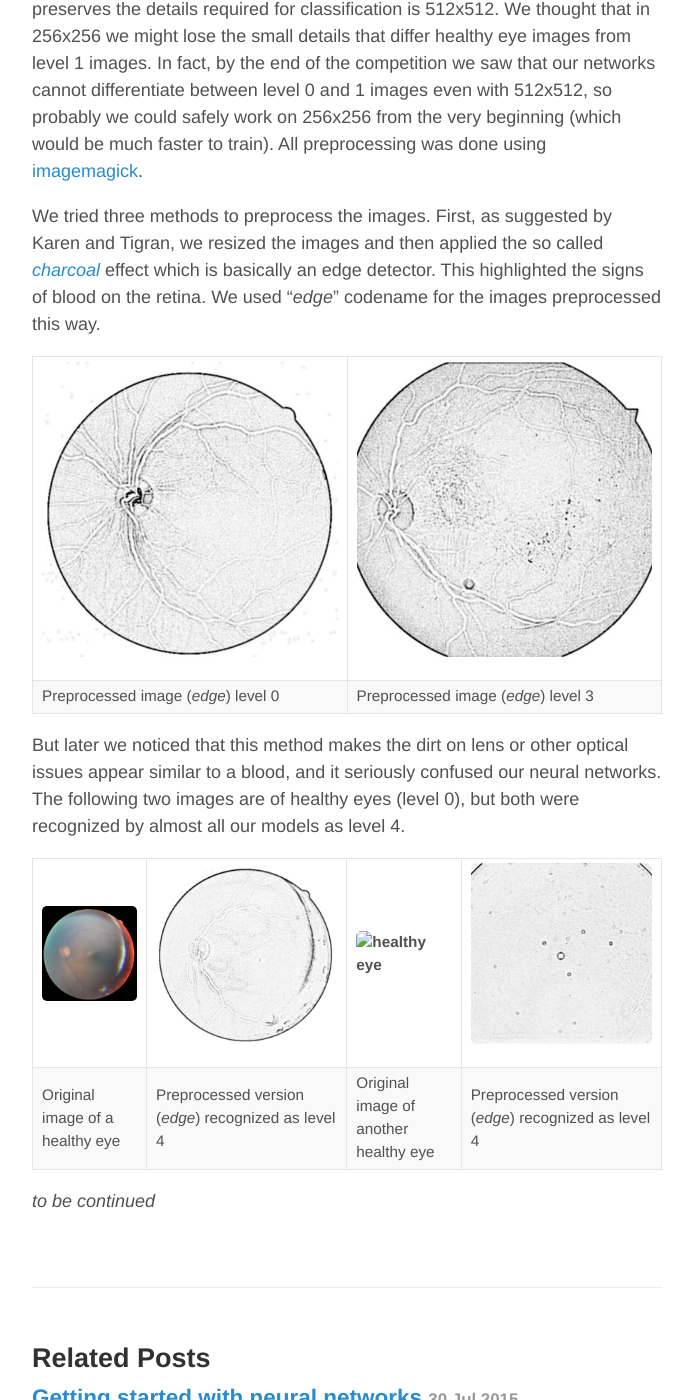
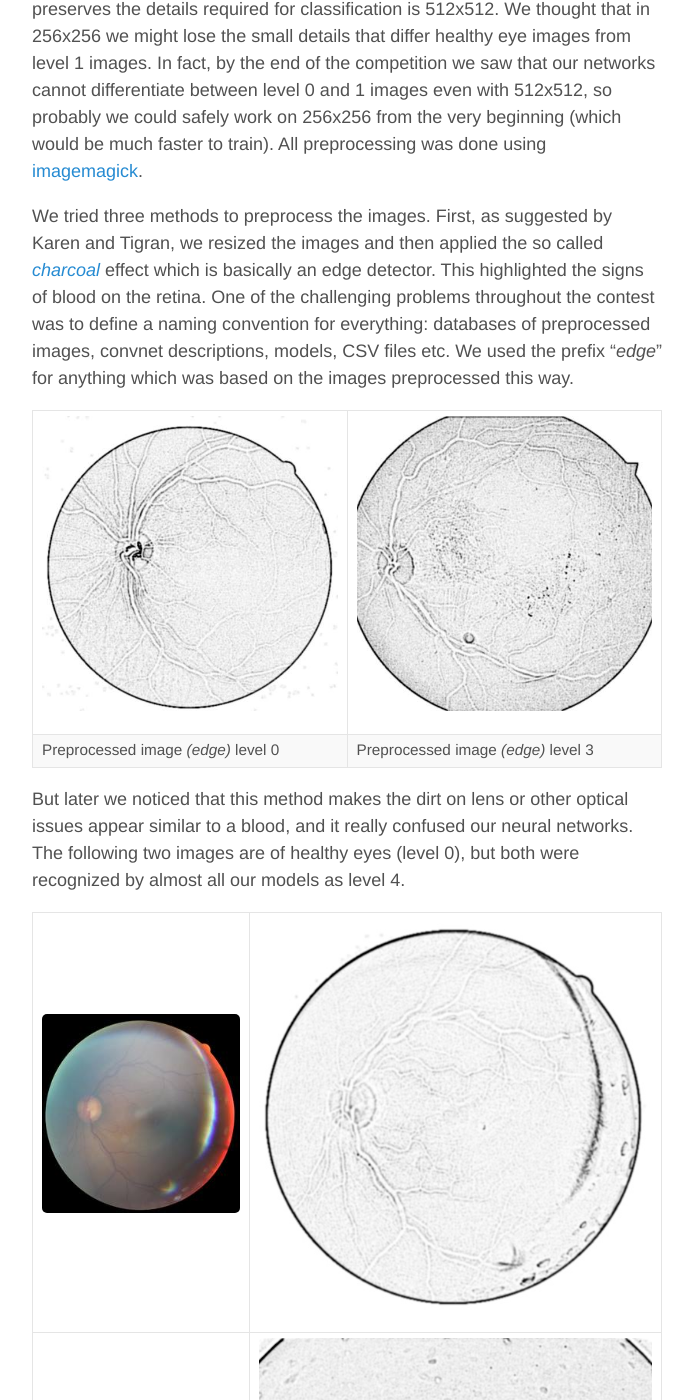
Before and after one commit to YerevaNN/yerevann.github.io, a Jekyll site: the page built from _posts/2015-08-15-diabetic-retinopathy-detection-contest-what-we-did-wrong.md, in a window 1280 px wide and 1400 px high, scrolled down 2394 px. Shown: the whole window, without its empty margins (293-986 px from the left). Built offline with Jekyll 4.4.1, drawn with Linux system fonts in a browser that asks for light colours; comment, search, counter and statistics services are not loaded; some of the changed text lies outside the part shown.

Commit message:
retinopathy post - preprocessing g and ge

```diff
--- a/_posts/2015-08-15-diabetic-retinopathy-detection-contest-what-we-did-wrong.md
+++ b/_posts/2015-08-15-diabetic-retinopathy-detection-contest-what-we-did-wrong.md
@@ -27,16 +27,40 @@
 ## Image preprocessing
 Images from the training and test datasets have very different resolutions, aspect ratios, colors, are cropped in various ways, some are of very low quality, are out of focus etc. Neural networks require a fixed input size, so we had to resize / crop all of them to some fixed dimensions. Karen and Tigran looked at many sample images and decided that optimal resolution which preserves the details required for classification is 512x512. We thought that in 256x256 we might lose the small details that differ healthy eye images from level 1 images. In fact, by the end of the competition we saw that our networks cannot differentiate between level 0 and 1 images even with 512x512, so probably we could safely work on 256x256 from the very beginning (which would be much faster to train). All preprocessing was done using [imagemagick](http://www.imagemagick.org/).
 
-We tried three methods to preprocess the images. First, as suggested by Karen and Tigran, we resized the images and then applied the so called _[charcoal](http://www.imagemagick.org/Usage/transform/#charcoal)_ effect which is basically an edge detector. This highlighted the signs of blood on the retina. We used "_edge_" codename for the images preprocessed this way.
+We tried three methods to preprocess the images. First, as suggested by Karen and Tigran, we resized the images and then applied the so called _[charcoal](http://www.imagemagick.org/Usage/transform/#charcoal)_ effect which is basically an edge detector. This highlighted the signs of blood on the retina. One of the challenging problems throughout the contest was to define a naming convention for everything: databases of preprocessed images, convnet descriptions, models, CSV files etc. We used the prefix "_edge_" for anything which was based on the images preprocessed this way.
 
 |![_edge_ level 0](/public/2015-08-15/eye-edge-0.jpg "_edge_ level 0") | ![_edge_ level 3](/public/2015-08-15/eye-edge-3.jpg "_edge_ level 3") |
 | --- | --- |
-| Preprocessed image (_edge_) level 0 | Preprocessed image (_edge_) level 3 |
+| Preprocessed image _(edge)_ level 0 | Preprocessed image _(edge)_ level 3 |
 
-But later we noticed that this method makes the dirt on lens or other optical issues appear similar to a blood, and it seriously confused our neural networks. The following two images are of healthy eyes (level 0), but both were recognized by almost all our models as level 4.
+But later we noticed that this method makes the dirt on lens or other optical issues appear similar to a blood, and it really confused our neural networks. The following two images are of healthy eyes (level 0), but both were recognized by almost all our models as level 4.
 
-|![healthy eye](/public/2015-08-15/orig-35297_left-0.jpeg "healthy eye") | ![_edge_, recognized as level 4](/public/2015-08-15/edge-35297_left-0.jpeg "_edge_, recognized as level 4") | ![healthy eye](/public/2015-08-15/orig-44330_left-0.jpeg "healthy eye") | ![_edge_, recognized as level 4](/public/2015-08-15/edge-44330_left-0.jpeg "_edge_, recognized as level 4") |
-| --- | --- | --- | --- |
-| Original image of a healthy eye | Preprocessed version (_edge_) recognized as level 4 | Original image of another healthy eye | Preprocessed version (_edge_)  recognized as level 4|
+|![healthy eye](/public/2015-08-15/orig-35297_left-0.jpeg "healthy eye") | ![_edge_, recognized as level 4](/public/2015-08-15/edge-35297_left-0.jpeg "_edge_, recognized as level 4") |
+|![healthy eye](/public/2015-08-15/orig-44330_left-0.jpeg "healthy eye") | ![_edge_, recognized as level 4](/public/2015-08-15/edge-44330_left-0.jpeg "_edge_, recognized as level 4") |
+| --- | --- |
+| Original images of a healthy eyes | Preprocessed versions _(edge)_ recognized as level 4 |
+
+So we decided to avoid using filters on the images, to leave all the work to the convolutional network: just resize and convert to one channel image (to save space and memory). We thought that the color information is not very important to detect the disease, although this could be one of our mistakes. Following the discussion at [Kaggle forums](https://www.kaggle.com/c/diabetic-retinopathy-detection/forums/t/13147/rgb-or-grayscale/69138) we decided to use the green channel only. We got our best results (kappa = 0.5) on this dataset. We used prefix _g_ for these images.
+
+Finally we tried to apply the [_equalize_](http://www.imagemagick.org/Usage/color_mods/#equalize) filter on top of the green channel, which makes the histogram of the image uniform. The best kappa score we managed to get on the dataset preprocessed this way was only 0.4. We used prefix _ge_ for these images.
+
+|![Just the green channel: _(g)_](/public/2015-08-15/g-99_left-3.jpeg "Just the green channel: _(g)_") | ![Histogram equalization on top of the green channel: _(ge)_](/public/2015-08-15/ge-99_left-3.jpeg "Histogram equalization on top of the green channel: _(ge)_") |
+| --- | --- |
+| Just the green channel: _(g)_ | Histogram equalization on top of the green channel: _(ge)_ |
+
+
+## Data augmentation
+
+## Training / validation sets separation
+
+## Convolution network architecture
+
+## Loss function
+
+## Preparing submissions, attempts to ensemble
+
+## More on this contest
+
+## Acknowledgements
 
 _to be continued_
```
Also changed, not shown: public/2015-08-15/g-99_left-3.jpeg (added), public/2015-08-15/ge-99_left-3.jpeg (added), public/2015-08-15/orig-44330_left-0.jpeg (renamed from public/2015-08-15/orig-44330_left-0.jpg).
